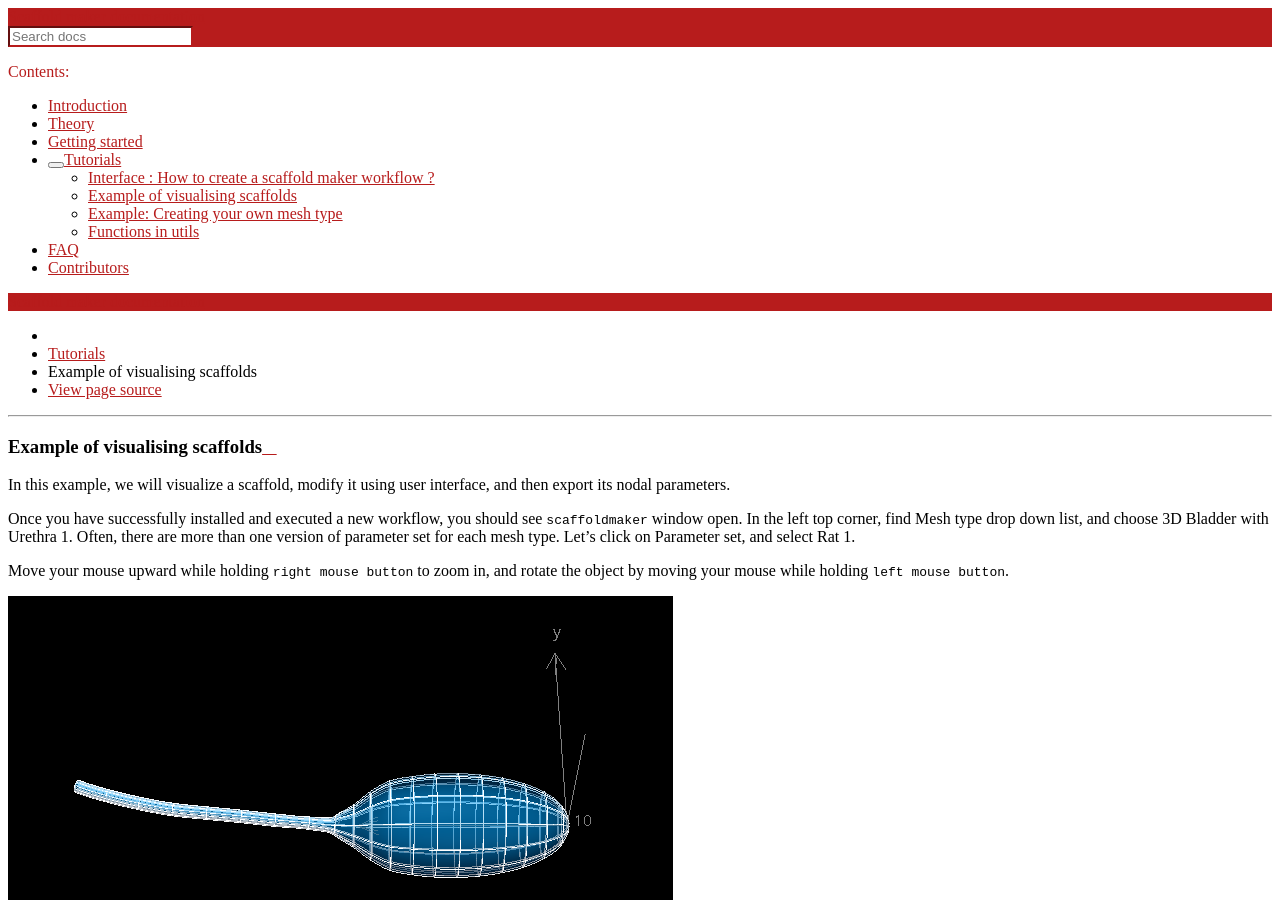
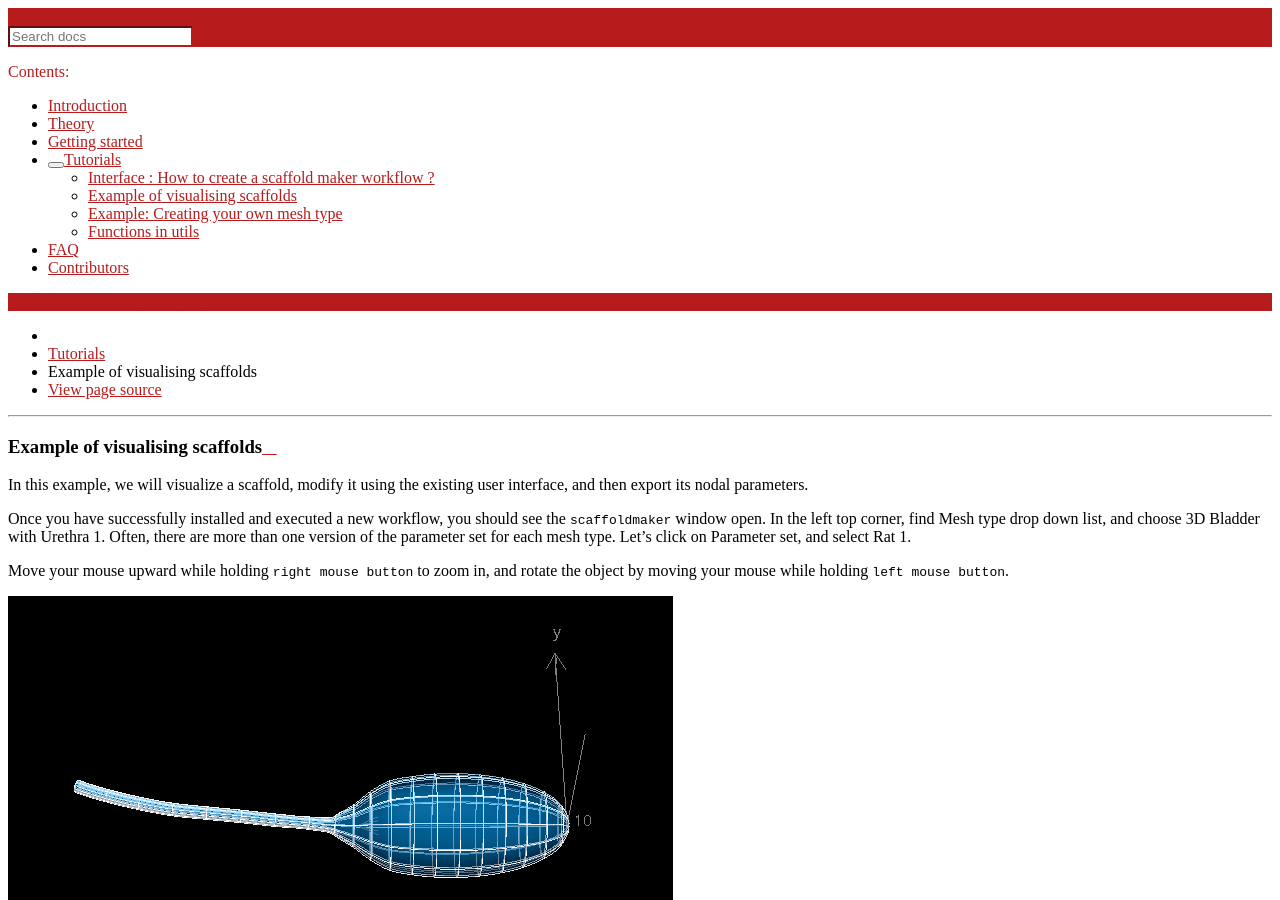
Before and after one commit to ABI-Documenation/scaffoldmaker-documentation, a Sphinx documentation site: the page built from docs/source/tutorials/visualising_scaffolds/visualising_scaffolds.rst, in a window 1280 px wide and 900 px high. Built offline with Sphinx 7.4.7 and the Read the Docs theme 2.0.0, drawn with Linux system fonts in a browser that asks for light colours; pages that are not in the unit, such as notebooks, are missing from menus; some of the changed text lies outside the part shown.

Commit message:
Fixed grammar and typos for visualising_scaffolds.

```diff
--- a/docs/source/tutorials/visualising_scaffolds/visualising_scaffolds.rst
+++ b/docs/source/tutorials/visualising_scaffolds/visualising_scaffolds.rst
@@ -1,11 +1,11 @@
 Example of visualising scaffolds
 ================================
 
-In this example, we will visualize a scaffold, modify it using user interface, and then export its nodal parameters.
+In this example, we will visualize a scaffold, modify it using the existing user interface, and then export its nodal parameters.
 
-Once you have successfully installed and executed a new workflow, you should see ``scaffoldmaker`` window open.
+Once you have successfully installed and executed a new workflow, you should see the ``scaffoldmaker`` window open.
 In the left top corner, find :guilabel:`Mesh type` drop down list, and choose :guilabel:`3D Bladder with Urethra 1`.
-Often, there are more than one version of parameter set
+Often, there are more than one version of the parameter set
 for each mesh type. Let's click on :guilabel:`Parameter set`, and select :guilabel:`Rat 1`.
 
 Move your mouse upward while holding :kbd:`right mouse button` to zoom in, and
@@ -29,8 +29,9 @@ of urethra has already changed.
 .. image:: ../../images/visualization_scaffold/vs3.png
     :class: with-shadow
 
-You may found some meshes are quite big. If you see part of the mesh exceeds the coordinates system's limitation and disappears on screen,
-You can rescale the mesh by holding :kbd:`A` + :kbd:`right mouse button`
+If part or all of the mesh is not visible in the field of view of the scaffoldmaker's graphics viewport, you can rescale
+the mesh by holding :kbd:`A` + :kbd:`right mouse button`
+the mesh by holding :kbd:`A` + :kbd:`right mouse button`
 and drag your mouse upward (an alternative way is to use the :guilabel:`Scale x, y , z` option). Remember to click on
 :guilabel:`Apply transformation` for confirmation.
 
```
